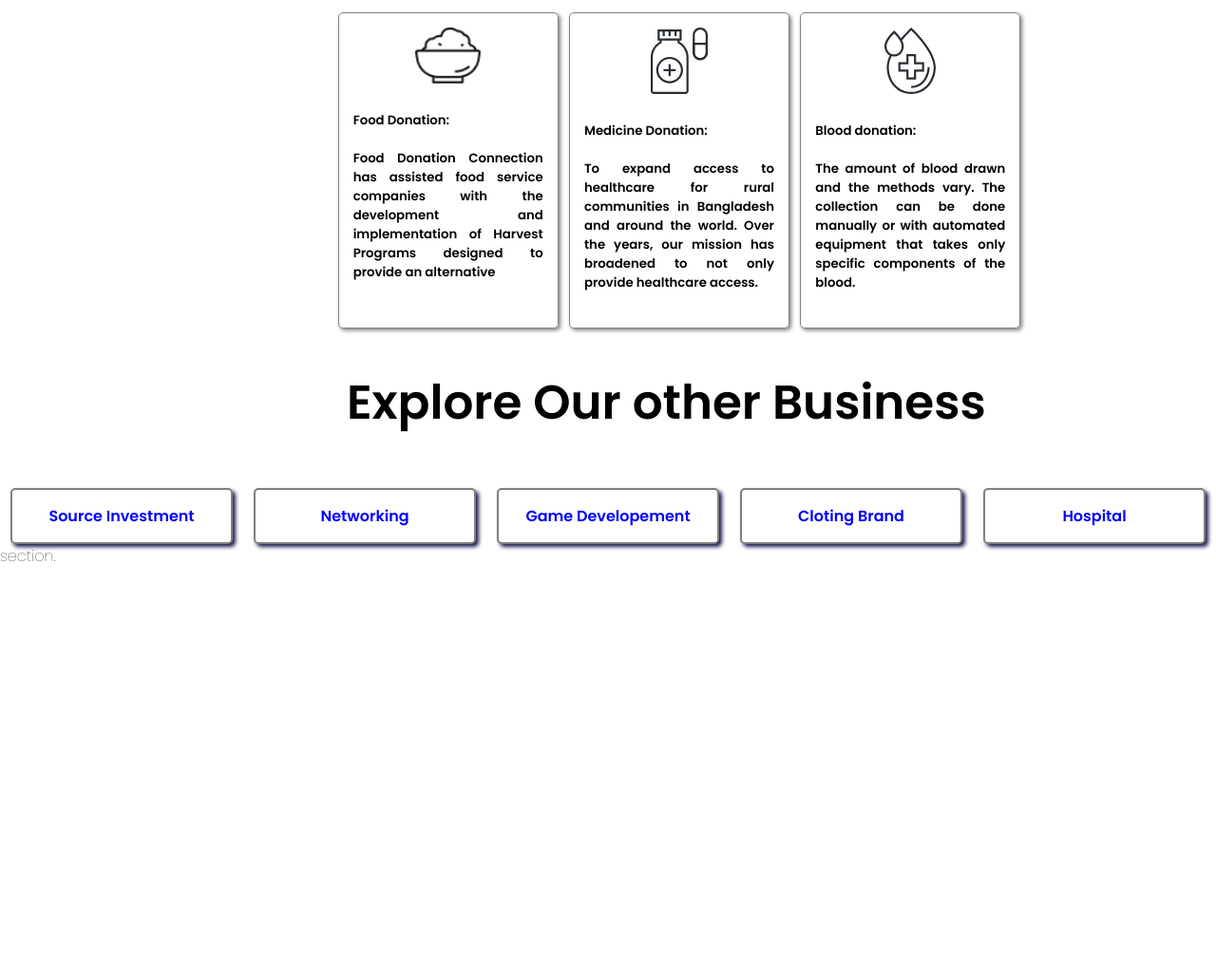
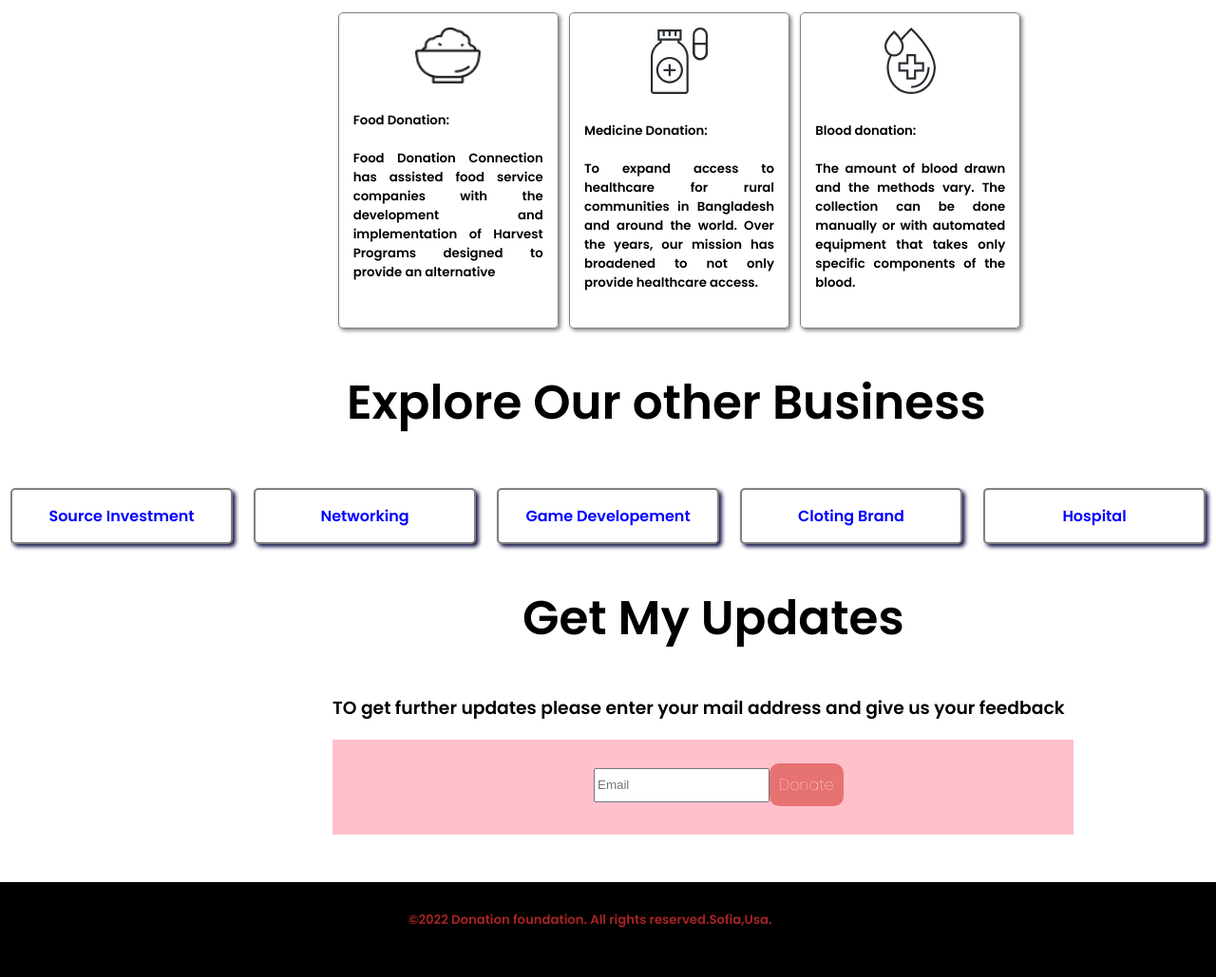
Before and after one commit to Rahyan-Akil/Donate-us-to-serve, a plain HTML site: page index.html in a window 1280 px wide. Shown: the part 1305-2334 px from the top of the page at 95% size. Before the commit the page ends 1903 px from the top, so only its background shows below. Drawn offline with Linux system fonts and the light colour scheme.

Commit message:
fourth commit

```diff
--- a/index.html
+++ b/index.html
@@ -81,6 +81,21 @@
 </div>
    </section>
 <!-- end of business section -->
-section.
+<section class="email">
+  <h1>Get My Updates</h1>
+  <h3>TO get further updates please enter your mail address and give us your feedback</h3>
+  <div class="email-border">
+    <div class="email-input">
+    <form action="">
+      <input type="email" name="email"  placeholder="Email">
+    </form>
+  </div>
+   <a class="button-color button" href="blank">Donate</a></
+</div>
+</section>
+<!-- footer-section-start -->
+<section class="footer">
+  <h5>©2022 Donation foundation. All rights reserved.Sofia,Usa.</h5>
+</section>
 </body>
 </html>
--- a/style.css
+++ b/style.css
@@ -86,7 +86,8 @@ hr{
     margin-right:200px;
 }
 /* end of box section donation description code */
- .business-partners{
+ /* business section start */
+.business-partners{
     display:flex;
  }
 .business {
@@ -107,5 +108,41 @@ hr{
 }
 #business-section h1{
    margin-left: 365px;
-
 }
+/* business-section end */
+/* footer and email section start */
+.email h1{
+    margin-left:200px;
+}
+.email{
+    margin-left:350px;
+}
+.email-input input{
+    height:30px;
+}
+.email-border{
+    height:100px;
+    width:780px;
+    background-color:pink;
+    display:flex;
+}
+.email-input form{
+    margin:30px 0px 100px 275px;
+}
+.email-border a{
+    height:25px;
+    margin-top: 25px;
+    margin-left:0 auto;
+}
+/* end of email section */
+/* footer section start */
+.footer{
+    height:100px;
+    width:100%;
+    background-color:black;
+    color:rgb(168, 35, 35);
+}
+.footer h5{
+    margin:50px 400px;
+    padding:30px 30px;
+}
```
